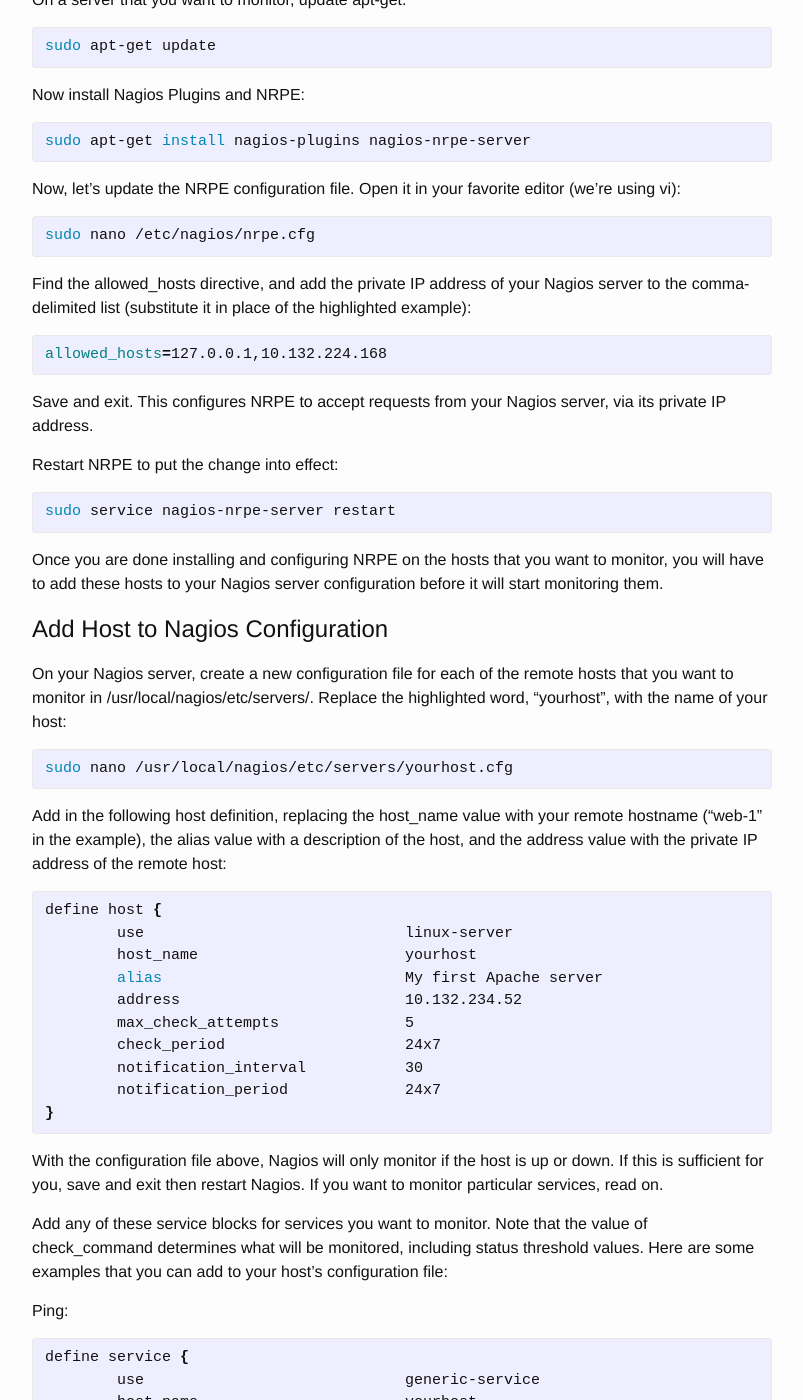
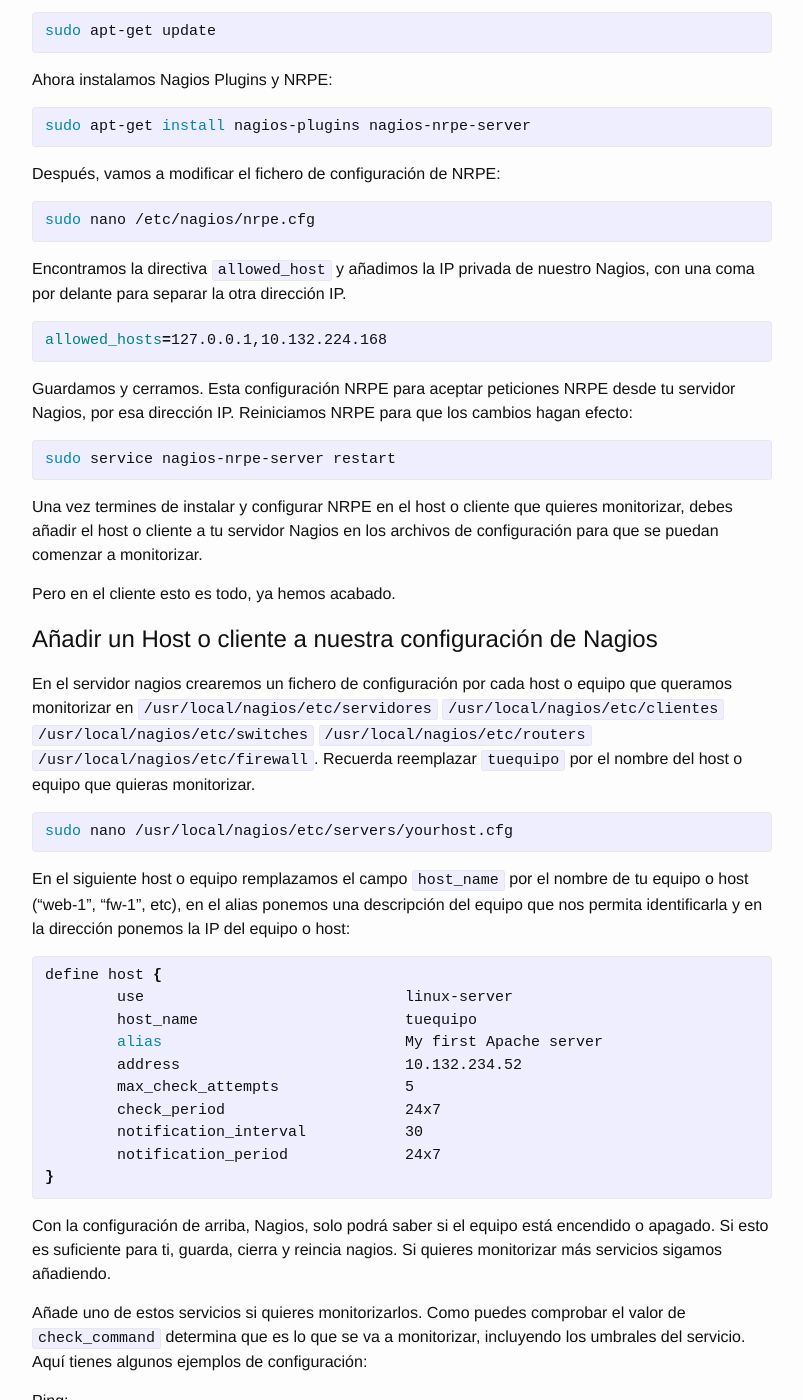
Before and after one commit to jedelwey/jedelwey.github.io, a Jekyll site: the page built from _posts/2015-06-18-monitorizar-un-host-o-cliente-con-nrpe.markdown, in a window 1280 px wide and 1400 px high, scrolled down 326 px. Shown: the whole window, without its empty margins (238-1041 px from the left). Built offline with Jekyll 4.4.1, drawn with Linux system fonts in a browser that asks for light colours; some of the changed text lies outside the part shown.

Commit message:
Traducido el host de linux

```diff
--- a/_posts/2015-06-18-monitorizar-un-host-o-cliente-con-nrpe.markdown
+++ b/_posts/2015-06-18-monitorizar-un-host-o-cliente-con-nrpe.markdown
@@ -5,57 +5,58 @@ date:   2015-06-18 00:26:00
 categories: nagios
 ---
 
-#Monitor a Host with NRPE
-In this section, we'll show you how to add a new host to Nagios, so it will be monitored. Repeat this section for each server you wish to monitor.
+# Monitorizar un Host o cliente con NRPE
 
-On a server that you want to monitor, update apt-get:
+En este post, expplicaré como añadir un host o cliente a nuestro nagios para ser monitorizado. Solo tienes que repetir este post para cada equipo que se quiera monitorizar.
+Empezaremos por actualizar la lsita de paquetes:
 
 {% highlight bash %}
 sudo apt-get update
 {% endhighlight %}
 
-Now install Nagios Plugins and NRPE:
+Ahora instalamos Nagios Plugins y NRPE:
 
 {% highlight bash %}
 sudo apt-get install nagios-plugins nagios-nrpe-server
 {% endhighlight %}
 
-Now, let's update the NRPE configuration file. Open it in your favorite editor (we're using vi):
+Después, vamos a modificar el fichero de configuración de NRPE:
 
 {% highlight bash %}
 sudo nano /etc/nagios/nrpe.cfg
 {% endhighlight %}
 
-Find the allowed_hosts directive, and add the private IP address of your Nagios server to the comma-delimited list (substitute it in place of the highlighted example):
+Encontramos la directiva ``allowed_host`` y añadimos la IP privada de nuestro Nagios, con una coma por delante para separar la otra dirección IP.
 
 {% highlight bash %}
 allowed_hosts=127.0.0.1,10.132.224.168
 {% endhighlight %}
 
-Save and exit. This configures NRPE to accept requests from your Nagios server, via its private IP address.
-
-Restart NRPE to put the change into effect:
+Guardamos y cerramos. Esta configuración NRPE para aceptar peticiones NRPE desde tu servidor Nagios, por esa dirección IP.
+Reiniciamos NRPE para que los cambios hagan efecto:
 
 {% highlight bash %}
 sudo service nagios-nrpe-server restart
 {% endhighlight %}
 
-Once you are done installing and configuring NRPE on the hosts that you want to monitor, you will have to add these hosts to your Nagios server configuration before it will start monitoring them.
+Una vez termines de instalar y configurar NRPE en el host o cliente que quieres monitorizar, debes añadir el host o cliente a tu servidor Nagios en los archivos de configuración para que se puedan comenzar a monitorizar.
 
-#Add Host to Nagios Configuration
+Pero en el cliente esto es todo, ya hemos acabado.
 
-On your Nagios server, create a new configuration file for each of the remote hosts that you want to monitor in /usr/local/nagios/etc/servers/. Replace the highlighted word, "yourhost", with the name of your host:
+# Añadir un Host o cliente a nuestra configuración de Nagios
+
+En el servidor nagios crearemos un fichero de configuración por cada host o equipo que queramos monitorizar en ``/usr/local/nagios/etc/servidores`` ``/usr/local/nagios/etc/clientes`` ``/usr/local/nagios/etc/switches`` ``/usr/local/nagios/etc/routers`` ``/usr/local/nagios/etc/firewall``. Recuerda reemplazar ``tuequipo`` por el nombre del host o equipo que quieras monitorizar.
 
 {% highlight bash %}
 sudo nano /usr/local/nagios/etc/servers/yourhost.cfg
 {% endhighlight %}
 
-Add in the following host definition, replacing the host_name value with your remote hostname ("web-1" in the example), the alias value with a description of the host, and the address value with the private IP address of the remote host:
+En el siguiente host o equipo remplazamos el campo ``host_name`` por el nombre de tu equipo o host ("web-1", "fw-1", etc), en el alias ponemos una descripción del equipo que nos permita identificarla y en la dirección ponemos la IP del equipo o host:
 
 {% highlight bash %}
 define host {
         use                             linux-server
-        host_name                       yourhost
+        host_name                       tuequipo
         alias                           My first Apache server
         address                         10.132.234.52
         max_check_attempts              5
@@ -65,22 +66,22 @@ define host {
 }
 {% endhighlight %}
 
-With the configuration file above, Nagios will only monitor if the host is up or down. If this is sufficient for you, save and exit then restart Nagios. If you want to monitor particular services, read on.
+Con la configuración de arriba, Nagios, solo podrá saber si el equipo está encendido o apagado. Si esto es suficiente para ti, guarda, cierra y reincia nagios. Si quieres monitorizar más servicios sigamos añadiendo.
 
-Add any of these service blocks for services you want to monitor. Note that the value of check_command determines what will be monitored, including status threshold values. Here are some examples that you can add to your host's configuration file:
+Añade uno de estos servicios si quieres monitorizarlos. Como puedes comprobar el valor de ``check_command`` determina que es lo que se va a monitorizar, incluyendo los umbrales del servicio. Aquí tienes algunos ejemplos de configuración:
 
 Ping:
 
 {% highlight bash %}
 define service {
         use                             generic-service
-        host_name                       yourhost
+        host_name                       tuequipo
         service_description             PING
         check_command                   check_ping!100.0,20%!500.0,60%
 }
 {% endhighlight %}
 
-SSH (notifications_enabled set to 0 disables notifications for a service):
+SSH (notifications_enabled puesto a 0 desactiva las notificaciones para un servicio):
 
 {% highlight bash %}
 define service {
@@ -92,12 +93,11 @@ define service {
 }
 {% endhighlight %}
 
-If you're not sure what use generic-service means, it is simply inheriting the values of a service template called "generic-service" that is defined by default.
-
-Now save and quit. Reload your Nagios configuration to put any changes into effect:
+Si no estás seguro de lo que quiere monitorizar, use los servicios genericos, simplemente toma los valores de una plantilla ``generic-service`` que se crea por defecto.
+Ahora guardamos y cerramos. Reinciamos nuestro Nagios para que se apliquen los cambios:
 
 {% highlight bash %}
 sudo service nagios reload
 {% endhighlight %}
 
-Once you are done configuring Nagios to monitor all of your remote hosts, you should be set. Be sure to access your Nagios web interface, and check out the Services page to see all of your monitored hosts and services:
+Una vez a configurado Nagios en todos los equipos o host que desee monitorizar todo habrá acabado. Asegurese de tener acceso a su interface web Nagios y chequear la página de servicios para ver todos los equipos y servicios monitorizados.
```
